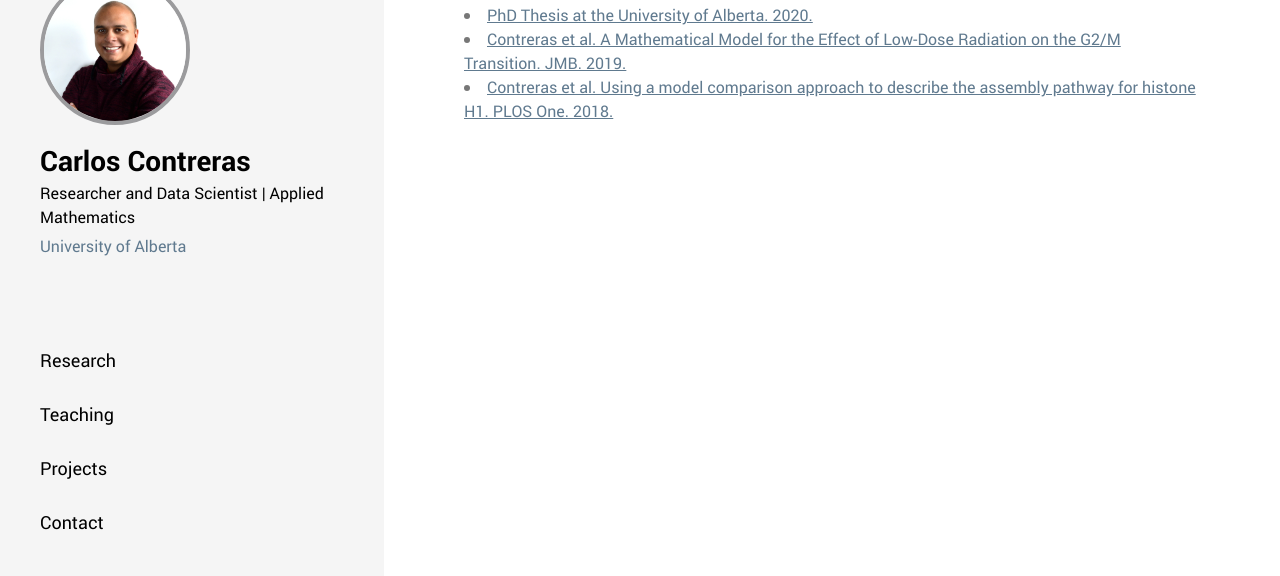
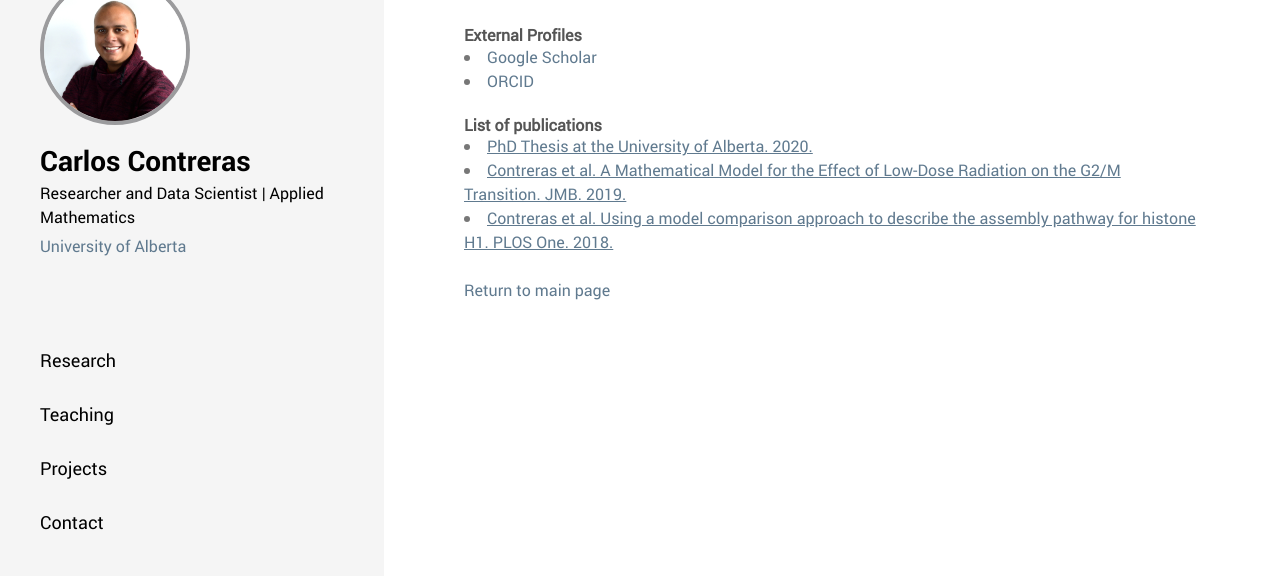
Before and after one commit to ccontrer/ccontrer.github.io, a plain HTML site: page publications.html in a window 1280 px wide. Shown: the part 65-641 px from the top of the page. Drawn offline with Linux system fonts and the light colour scheme.

Commit message:
publications page

```diff
--- a/publications.html
+++ b/publications.html
@@ -100,9 +100,17 @@
         <div class="content-wrapper">
           <div class="page-section" id="top">
             <h2><strong></strong>Publications</strong></h2>
+            <br>
+            <h4><b>External Profiles</b></h4>
+            <li><a href="http://scholar.google.ca/citations?user=kU0xypYAAAAJ&hl=en" target="_blank">Google Scholar</a></li>
+            <li><a href="http://orcid.org/0000-0001-7928-607X" target="_blank">ORCID</a></li>
+            <br>
+            <h4><b>List of publications</b></h4>
             <li><a href="https://era.library.ualberta.ca/items/9c77da36-84e2-45c5-9b01-121176d75089" target="_blank"><u>PhD Thesis at the University of Alberta. 2020.</u></a></li>
             <li><a href="https://link.springer.com/article/10.1007%2Fs11538-019-00645-6" target="_blank"><u>Contreras et al. A Mathematical Model for the Effect of Low-Dose Radiation on the G2/M Transition. JMB. 2019.</u></a></li>
             <li><a href="https://journals.plos.org/plosone/article?id=10.1371/journal.pone.0191562" target="_blank"><u>Contreras et al. Using a model comparison approach to describe the assembly pathway for histone H1. PLOS One. 2018.</u></a></li>
+            <br>
+            <a href="index.html">Return to main page</a>
           </div>
         </div>
       </div>
```
